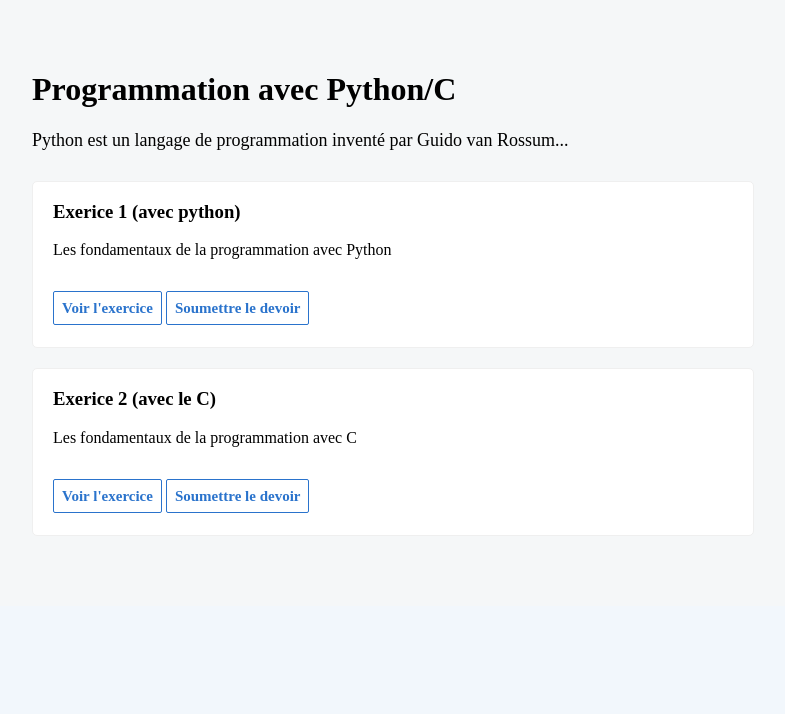
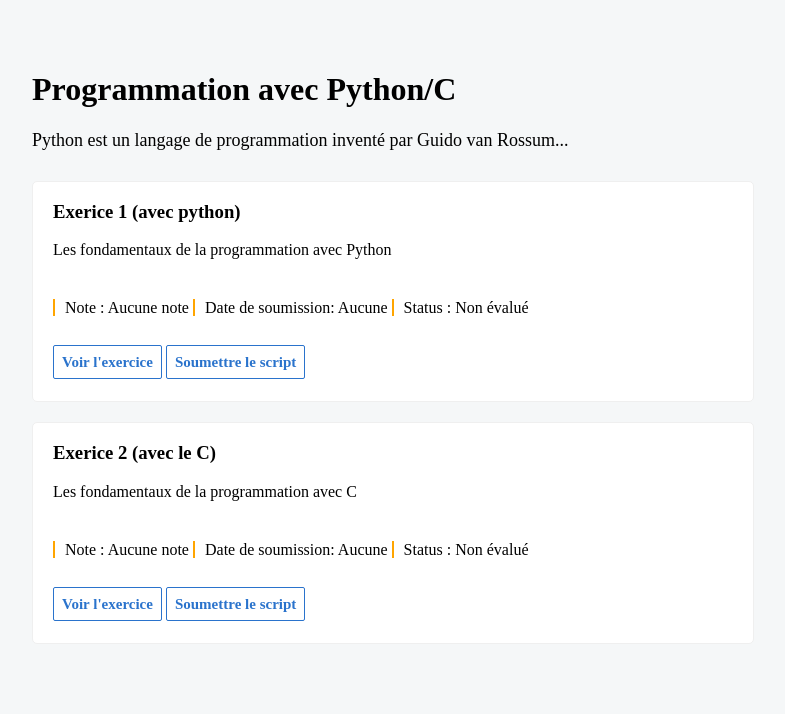
Before and after one commit to klauriondareich/LPIC-project, a PHP site: page /cours.php in a window 1280 px wide. Shown: the part 364-1078 px from the top of the page, without its empty margins (274-1059 px from the left). Before the commit the page ends 900 px from the top, so only its background shows below. Run offline with PHP 8.4, Linux system fonts and the light colour scheme; the visitor is signed in with stand-in values (Sample User, id 1).

Commit message:
grade, submission date, status elements added

```diff
--- a/assets/css/style.css
+++ b/assets/css/style.css
@@ -158,3 +158,7 @@
     background-image: url("../img/learn-code.jpg");
     height: 300px;
 }
+.first-part span{
+    padding-left: 10px;
+    border-left: 2px solid orange;
+}
--- a/cours.php
+++ b/cours.php
@@ -29,8 +29,11 @@
                     <div class="first-part" style="padding-bottom: 30px;">
                         <h3>Exerice 1 (avec python)</h3>
                         <p>Les fondamentaux de la programmation avec Python</p>
+                        <span>Note : Aucune note</span>
+                        <span>Date de soumission: Aucune</span>
+                        <span>Status : Non évalué</span> <br> <br> <br>
                         <a class="btn-style" href="assets/docs/exercice_1.pdf">Voir l'exercice</a>
-                        <a class="btn-style" href="form.php">Soumettre le devoir</a>
+                        <a class="btn-style" href="form.php">Soumettre le script</a>
 
                     </div>
                 </div>
@@ -38,8 +41,11 @@
                     <div class="first-part" style="padding-bottom: 30px;">
                         <h3>Exerice 2 (avec le C)</h3>
                         <p>Les fondamentaux de la programmation avec C</p>
+                        <span>Note : Aucune note</span>
+                        <span>Date de soumission: Aucune</span>
+                        <span>Status : Non évalué</span> <br> <br> <br>
                         <a class="btn-style" href="assets/docs/lpic-python-exercice.pdf">Voir l'exercice</a>
-                        <a class="btn-style" href="form.php">Soumettre le devoir</a>
+                        <a class="btn-style" href="form.php">Soumettre le script</a>
                     </div>
                 </div>
 
```
